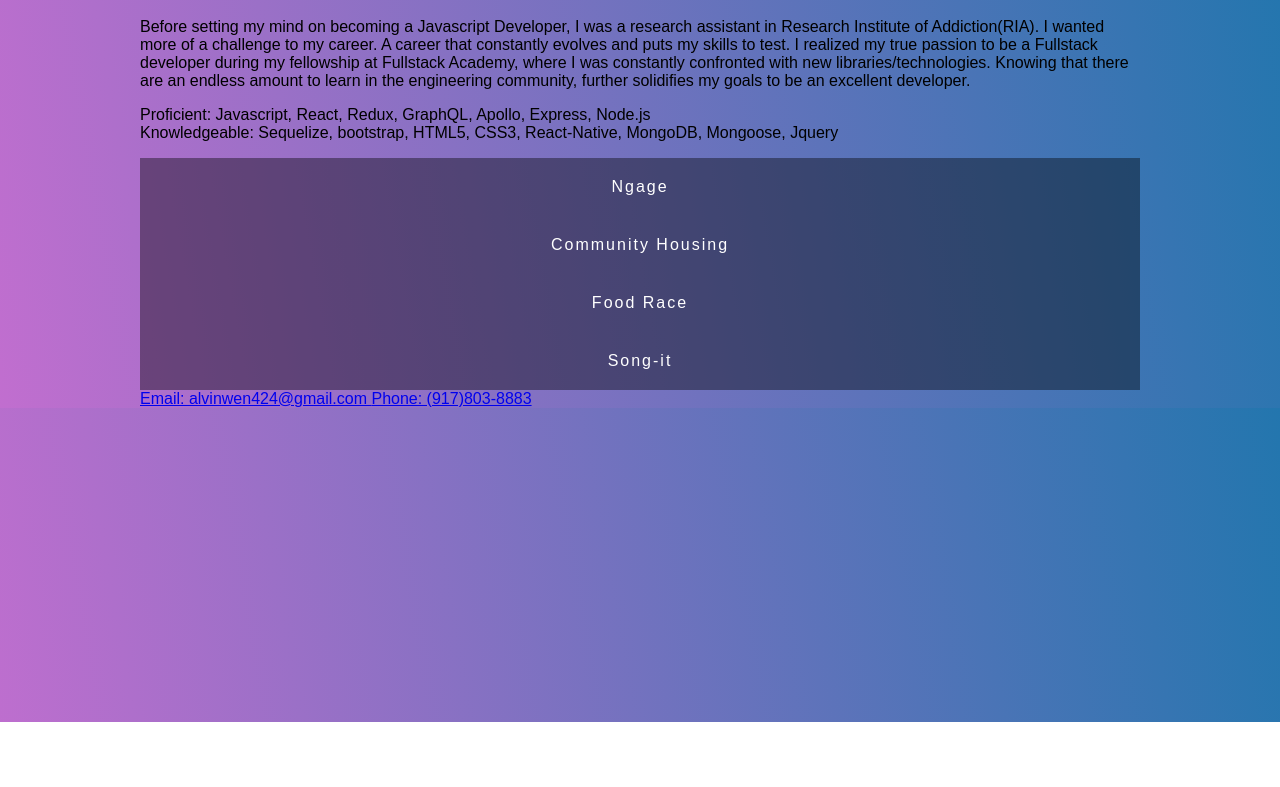
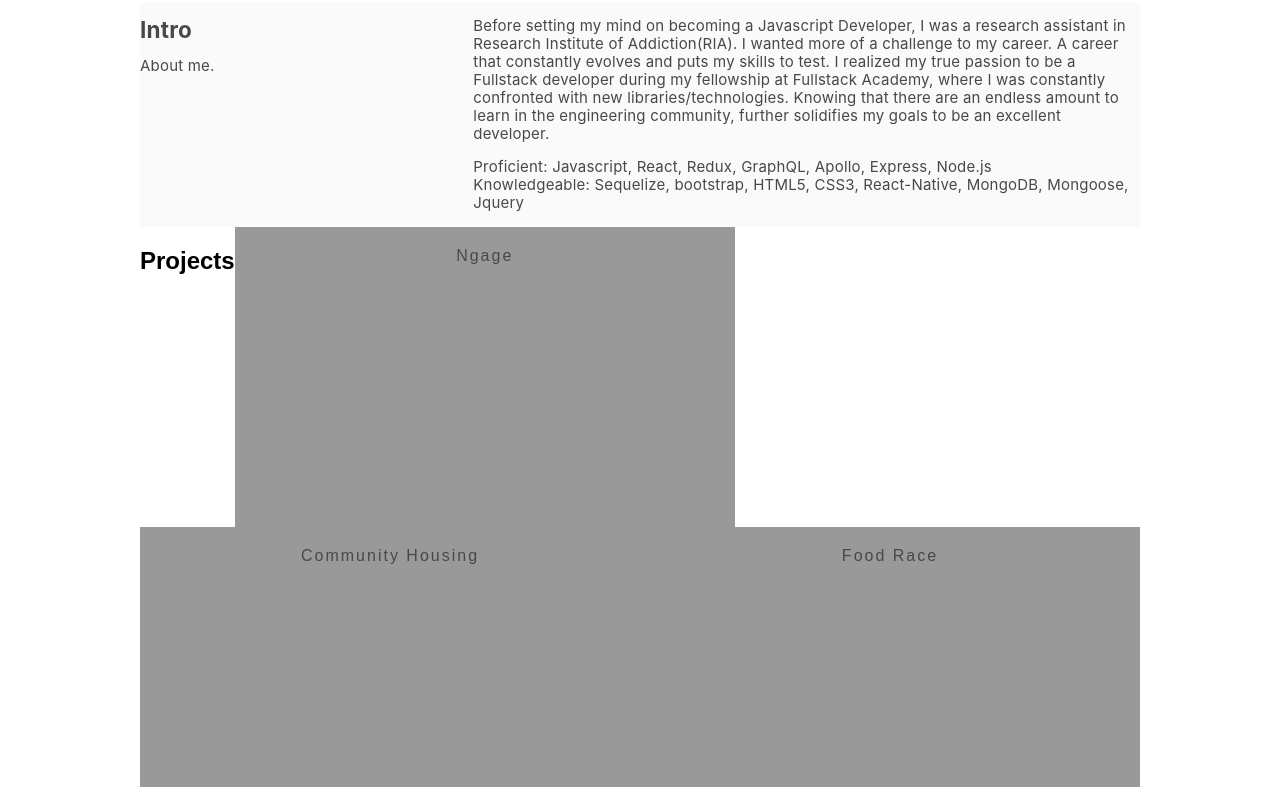
Before and after one commit to alvinwen424/profile, a website: page views/index.html in a window 1280 px wide. Shown: the part 78-865 px from the top of the page. Before the commit the page ends 800 px from the top, so only its background shows below. Drawn offline with nearby package versions, Linux system fonts and the light colour scheme; files that its build step writes are made by us from their sources.

Commit message:
changes in style

```diff
--- a/public/style.css
+++ b/public/style.css
@@ -9,15 +9,15 @@ html {
 body {
   font-family: sans-serif;
   margin: 0;
-  background-image: linear-gradient(260deg, #2376ae 0%, #c16ecf 100%);
+  background-image: white;
 }
 
 .flex-nav a {
-  color:white;
+  color:#484848;
   font-weight: 100;
   letter-spacing: 2px;
   text-decoration: none;
-  background:rgba(0,0,0,0.2);
+  background:#fafafa;
   padding:20px 5px;
   display: inline-block;
   width: 100%;
@@ -25,18 +25,23 @@ body {
   transition:all 0.5s;
 }
 
+.projects {
+  display:flex;
+  flex-direction: row;
+  flex-wrap: wrap;
+}
+
 .projects a {
-  color:white;
+  color:#484848;
   font-weight: 100;
   letter-spacing: 2px;
   text-decoration: none;
   background:rgba(0,0,0,0.4);
   padding:20px 5px;
-  display: inline-block;
-  width: 100%;
+  min-width:50%;
   text-align: center;
   transition:all 0.25s;
-  direction: flex;
+  min-height: 300px;
 }
 
 a:hover {
@@ -67,7 +72,7 @@ section, footer {
   background:rgba(0,0,0,0.2);
   padding:20px;
   margin:20px 0;
-  color:white;
+  color:black;
   font-weight: 100;
 }
 
@@ -87,6 +92,34 @@ section, footer {
 .flex-nav social {
   flex:1;
 }
+
+.about {
+    font-weight: normal !important;
+    margin: 0px !important;
+    word-wrap: break-word !important;
+    font-family: Circular,-apple-system,BlinkMacSystemFont,Roboto,Helvetica Neue,sans-serif !important;
+    font-size: 15px !important;
+    line-height: 18px !important;
+    letter-spacing: 0.2px !important;
+    padding-top: 0px !important;
+    padding-bottom: 0px !important;
+    color: #484848 !important;
+}
+
+.about {
+  display:flex;
+  align-content: center;
+  background-color:#fafafa;
+}
+
+.about .title{
+  flex:1;
+}
+
+.about .content{
+  flex:2;
+}
+
 
 @media all and (max-width:1000px) {
 
--- a/views/layout.html
+++ b/views/layout.html
@@ -26,8 +26,12 @@
         <img src="tester.jpg">
       </div>
       <div class="about">
+        <div class="title">
+          <h2>Intro</h2>
+          <p>About me.</p>
+        </div>
+        <div class="content">
           <p>
-
             Before setting my mind on becoming a Javascript Developer, I was a research assistant in Research Institute of Addiction(RIA). I wanted more of a challenge to my career. A career that constantly evolves and puts my skills to test. I realized my true passion to be a Fullstack developer during my fellowship at Fullstack Academy, where I was constantly confronted with new libraries/technologies. Knowing that there are an endless amount to learn in the engineering community, further solidifies my goals to be an excellent developer.
           </p>
           <p>
@@ -35,7 +39,11 @@
             Knowledgeable: Sequelize, bootstrap, HTML5, CSS3, React-Native, MongoDB, Mongoose, Jquery
           </p>
         </div>
+      </div>
       <div class="projects">
+        <div class="title">
+          <h2>Projects</h2>
+        </div>
           <a href="https://ngage-fae7f.firebaseapp.com/">Ngage</a></li>
           <a href="">Community Housing</a></li>
           <a href="">Food Race</a></li>
```
Lines whose indentation alone changed are shown as unchanged.
